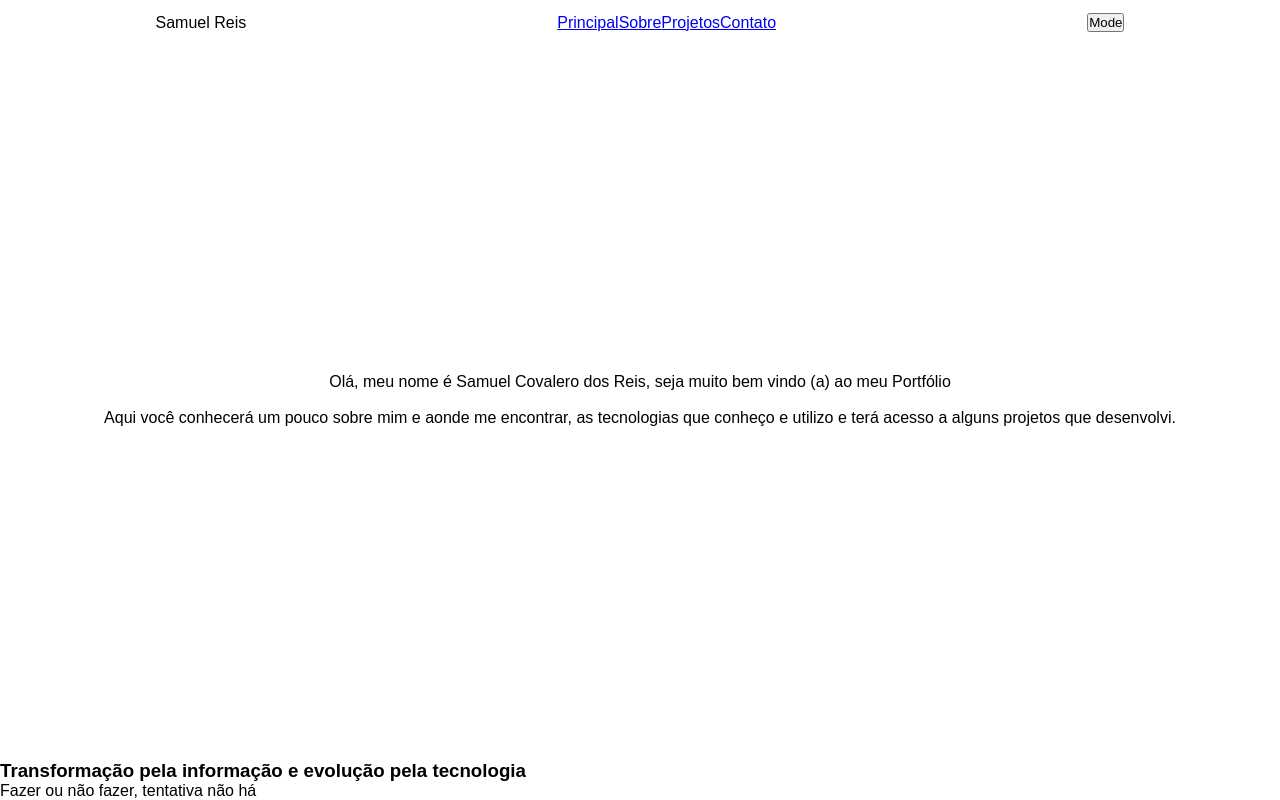
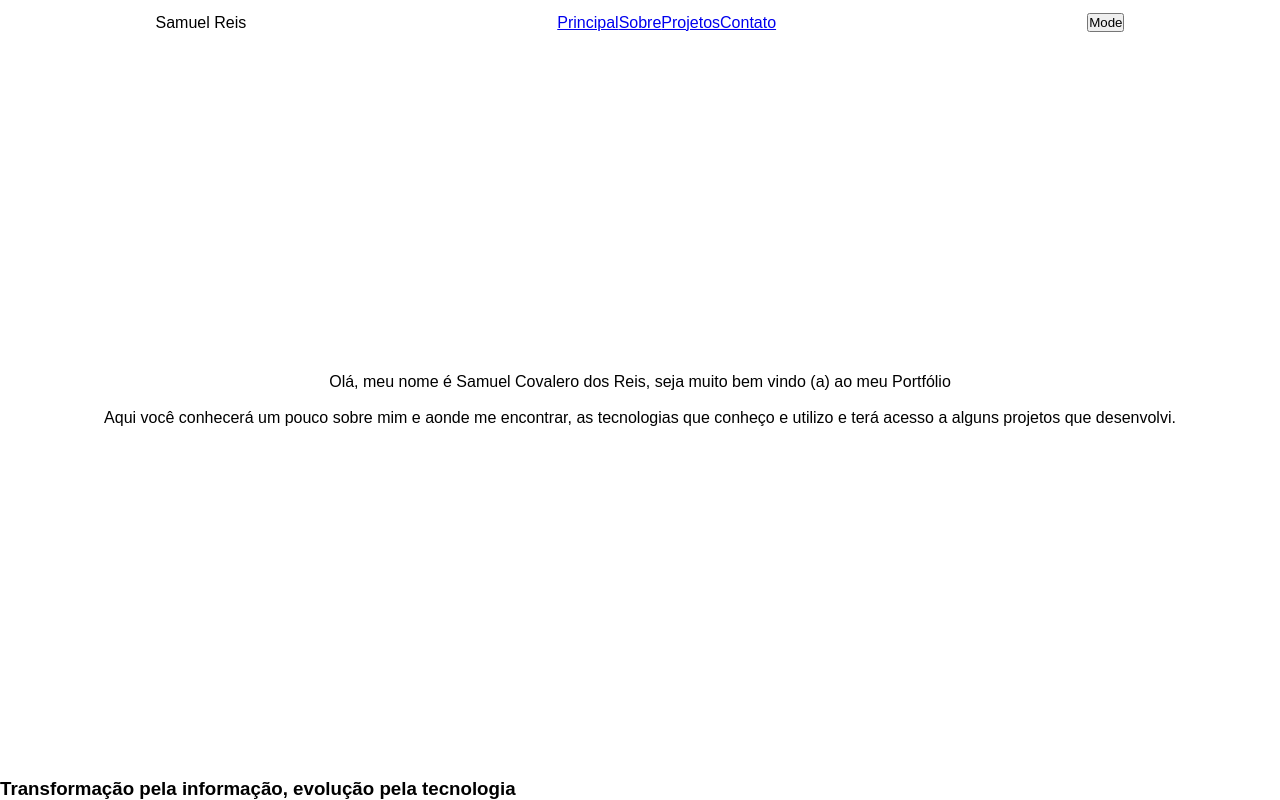
Before and after one commit to holygato/ImSamuelCovalero.github.io, a React (Create React App) app in the folder my-portfolio/: page / in a window 1280 px wide. Built offline with nearby package versions, Linux system fonts and the light colour scheme.

Commit message:
improvement(Footer): Deixa o Footer recebendo uma mensagem de forma dinâmica

```diff
--- a/my-portfolio/src/components/Footer.jsx
+++ b/my-portfolio/src/components/Footer.jsx
@@ -1,14 +1,20 @@
 // Cria um componente para exibir o rodapé
 
 import React from 'react';
+import PropTypes from 'prop-types';
+import { FooterS } from './Style';
 
-function Footer() {
+function Footer({ phrase }) {
   return (
-    <div>
-      <h3>Transformação pela informação e evolução pela tecnologia</h3>
-      <p>Fazer ou não fazer, tentativa não há</p>
-    </div>
+    <FooterS>
+      <h3>{phrase}</h3>
+      {/* <p>Fazer ou não fazer, tentativa não há</p> */}
+    </FooterS>
   );
 }
 
+Footer.propTypes = {
+  phrase: PropTypes.string.isRequired,
+};
+
 export default Footer;
--- a/my-portfolio/src/components/Header.jsx
+++ b/my-portfolio/src/components/Header.jsx
@@ -1,7 +1,7 @@
 import React, { useContext } from 'react';
 import PortfolioContext from '../context/PortfolioContext';
 // import { useNavigate } from 'react-router-dom';
-import HeaderS from './Style';
+import { HeaderS } from './Style';
 
 function Header() {
   const { mode, setMode } = useContext(PortfolioContext);
--- a/my-portfolio/src/components/Style.js
+++ b/my-portfolio/src/components/Style.js
@@ -2,7 +2,7 @@
 
 import styled from 'styled-components';
 
-const HeaderS = styled.div`
+export const HeaderS = styled.div`
   position: fixed;
   top: 0;
   width: 100%;
@@ -13,4 +13,10 @@ const HeaderS = styled.div`
   justify-content: space-around;
 `;
 
-export default HeaderS;
+export const FooterS = styled.div`
+  position: fixed;
+  bottom: 0;
+  width: 100%;
+`;
+
+// export default HeaderS;
--- a/my-portfolio/src/pages/Principal.jsx
+++ b/my-portfolio/src/pages/Principal.jsx
@@ -31,7 +31,7 @@ function Principal() {
           width: '100%',
         }}
       >
-        <Footer />
+        <Footer phrase="Transformação pela informação, evolução pela tecnologia" />
       </div>
     </div>
   );
--- a/my-portfolio/src/pages/Projetos/Projetos.jsx
+++ b/my-portfolio/src/pages/Projetos/Projetos.jsx
@@ -4,6 +4,7 @@ import Carousel from 'react-multi-carousel';
 import Header from '../../components/Header';
 import 'react-multi-carousel/lib/styles.css';
 import ProjectCardS from './Style';
+import Footer from '../../components/Footer';
 
 function Projetos({ deviceType }) {
   // Cria um carrousel para exibir os projetos
@@ -105,6 +106,7 @@ function Projetos({ deviceType }) {
           </ProjectCardS>
         ))}
       </Carousel>
+      <Footer phrase="Fazer ou não fazer, tentativa não há" />
     </div>
   );
 }
--- a/my-portfolio/src/pages/Sobre.jsx
+++ b/my-portfolio/src/pages/Sobre.jsx
@@ -14,7 +14,7 @@ function Sobre() {
         Sempre me interessei por tencologia e inovação, e me fascina a possibilidade de impactar
         positivamente a vida das pessoas através da tecnologia, transformando o mundo em um lugar
         mais próspero e justo.
-        Eu acredito no pensamento diferente, no improvável e na mudança da realidade atual. E a
+        Eu acredito no pensamento diferente, no improvável e na melhora da realidade atual. E a
         forma com que contribuo para conseguir isto é através da criatividade, da constância e da
         busca por excelência em meus códigos.
       </p>
```
